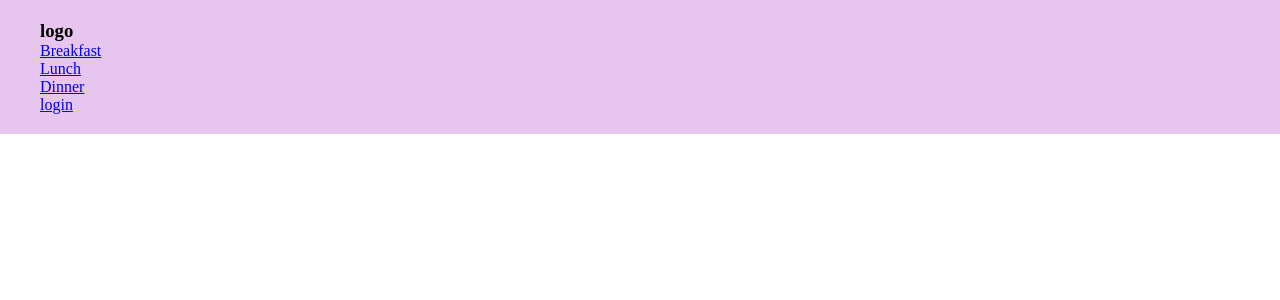
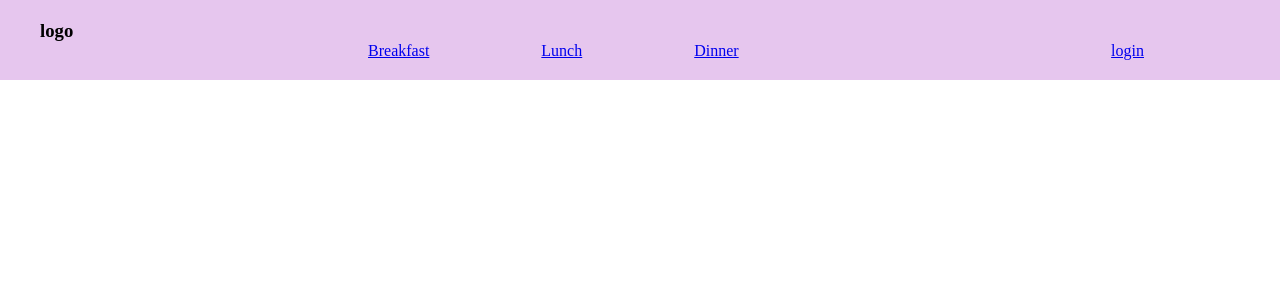
Before and after one commit to NMDiaw97/MyRecipes, a React (Create React App) app: page / in a window 1280 px wide. Shown: the top 300 px of the page. Built offline with nearby package versions, Linux system fonts and the light colour scheme.

Commit message:
hamburgerMenuupdated

```diff
--- a/src/components/home.js
+++ b/src/components/home.js
@@ -3,7 +3,7 @@ import { useState } from "react";
 
 function Home() {
 
-    const [toggle, setToggle] = useState(true);
+    const [toggle, setToggle] = useState(false);
 
     const hamburgerMenu = () => {
         setToggle(!toggle)
@@ -12,8 +12,8 @@ function Home() {
     return (
         <nav className="navbar">
             <h3 className="logo">logo</h3>
-            <h2 className="toggle"><i className={toggle ? 'fas fa-bars' : 'fas fa-times'} onClick={hamburgerMenu}></i></h2>
-                <ul className={toggle? 'navClosed': 'nav'}>
+            <h2 className="toggle"><i className={toggle ? 'fas fa-times' : 'fas fa-bars'} onClick={hamburgerMenu}></i></h2>
+                <ul className={toggle? 'navToggled': 'nav'}>
                     <li className="item">
                         <a href="/accueil">Breakfast</a>
                     </li>
--- a/src/index.css
+++ b/src/index.css
@@ -47,22 +47,22 @@ ul {
 
 
 
-@media(max-width:500px) {
+@media screen and (max-width:500px) {
   .toggle {
     display: block;
     cursor: pointer;
   }
 
-  .nav{
+  .navToggled{
     width: 100%;
     text-align: center;
     flex-direction: column;
   }
 
-  .nav :nth-of-type(4){
+  .navToggled :nth-of-type(4){
     text-align:center;
   }
-  .nav :nth-of-type(1){
+  .navToggled :nth-of-type(1){
     text-align:center;
   }
   .logo {
@@ -80,11 +80,11 @@ ul {
 
   }
 
-  .nav :nth-of-type(n+2){
+  .navToggled :nth-of-type(n+2){
     margin-top: 40px;
 
   }
- .navClosed{
+ .nav{
     display: none;
   }
 
```
